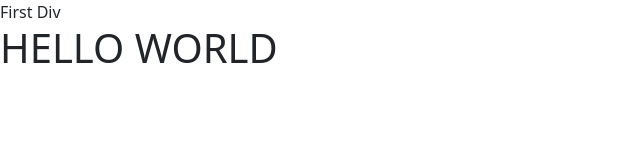
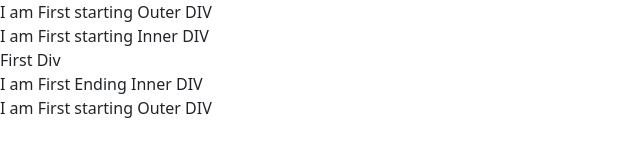
Before and after one commit to Laraib007/ES6, a plain HTML site: page index.html in a window 1280 px wide. Shown: the whole page, without its empty margins (0-640 px from the left). Drawn offline with nearby package versions, Linux system fonts and the light colour scheme.

Commit message:
more properties of document

```diff
--- a/app.js
+++ b/app.js
@@ -1001,4 +1001,9 @@ let a = document.getElementsByTagName("div")[0]
 
 let div = document.createElement("div")
 div.innerHTML = "<h1>HELLO WORLD</h1>"
-a.appendChild(div)
+// a.appendChild(div)
+// a.append(div)
+// a.before(div)
+// a.prepend(div)
+// a.after(div)
+// a.replaceWith(div)
--- a/index.html
+++ b/index.html
@@ -1,16 +1,20 @@
 <!DOCTYPE html>
 <html lang="en">
+
 <head>
   <meta charset="UTF-8">
   <meta name="viewport" content="width=device-width, initial-scale=1.0">
   <title>Onling Shopping Store</title>
-    <link href="https://cdn.jsdelivr.net/npm/bootstrap@5.3.3/dist/css/bootstrap.min.css" rel="stylesheet" integrity="sha384-QWTKZyjpPEjISv5WaRU9OFeRpok6YctnYmDr5pNlyT2bRjXh0JMhjY6hW+ALEwIH" crossorigin="anonymous">
+  <link href="https://cdn.jsdelivr.net/npm/bootstrap@5.3.3/dist/css/bootstrap.min.css" rel="stylesheet"
+    integrity="sha384-QWTKZyjpPEjISv5WaRU9OFeRpok6YctnYmDr5pNlyT2bRjXh0JMhjY6hW+ALEwIH" crossorigin="anonymous">
 
 </head>
-<body>
-  <div id="first">
-<div id="first2" >First Div</div>
-</div>
+
+<body>I am First starting Outer DIV
+  <div id="first"> I am First starting Inner DIV
+    <div id="first2">First Div</div>
+    I am First Ending Inner DIV
+  </div>I am First starting Outer DIV
 
   <!-- <nav class="navbar navbar-expand-lg bg-body-tertiary">
   <div class="container-fluid">
@@ -33,7 +37,9 @@
 </div> -->
 
   <!-- !!----------------------SCRIPTS------------------!! -->
-    <script src="https://cdn.jsdelivr.net/npm/bootstrap@5.3.3/dist/js/bootstrap.bundle.min.js" integrity="sha384-YvpcrYf0tY3lHB60NNkmXc5s9fDVZLESaAA55NDzOxhy9GkcIdslK1eN7N6jIeHz" crossorigin="anonymous"></script>
+  <script src="https://cdn.jsdelivr.net/npm/bootstrap@5.3.3/dist/js/bootstrap.bundle.min.js"
+    integrity="sha384-YvpcrYf0tY3lHB60NNkmXc5s9fDVZLESaAA55NDzOxhy9GkcIdslK1eN7N6jIeHz"
+    crossorigin="anonymous"></script>
   <script src="/app.js"></script>
 </body>
 
```
Lines whose indentation alone changed are shown as unchanged.
